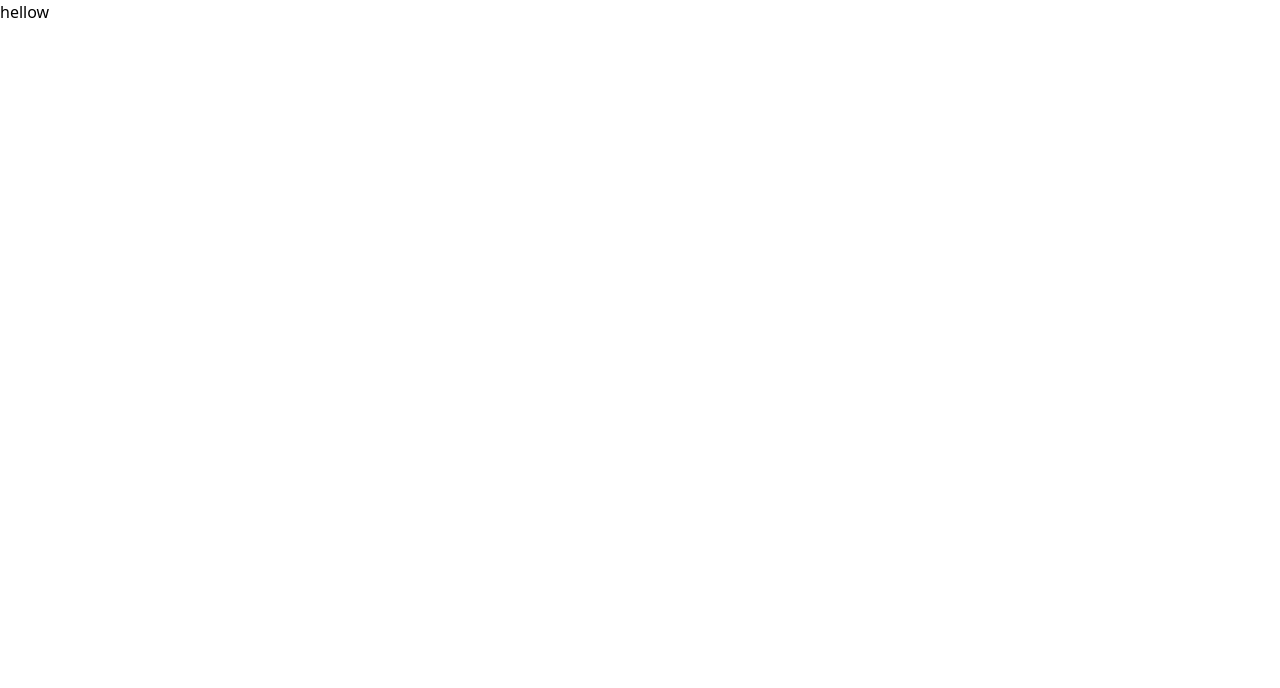
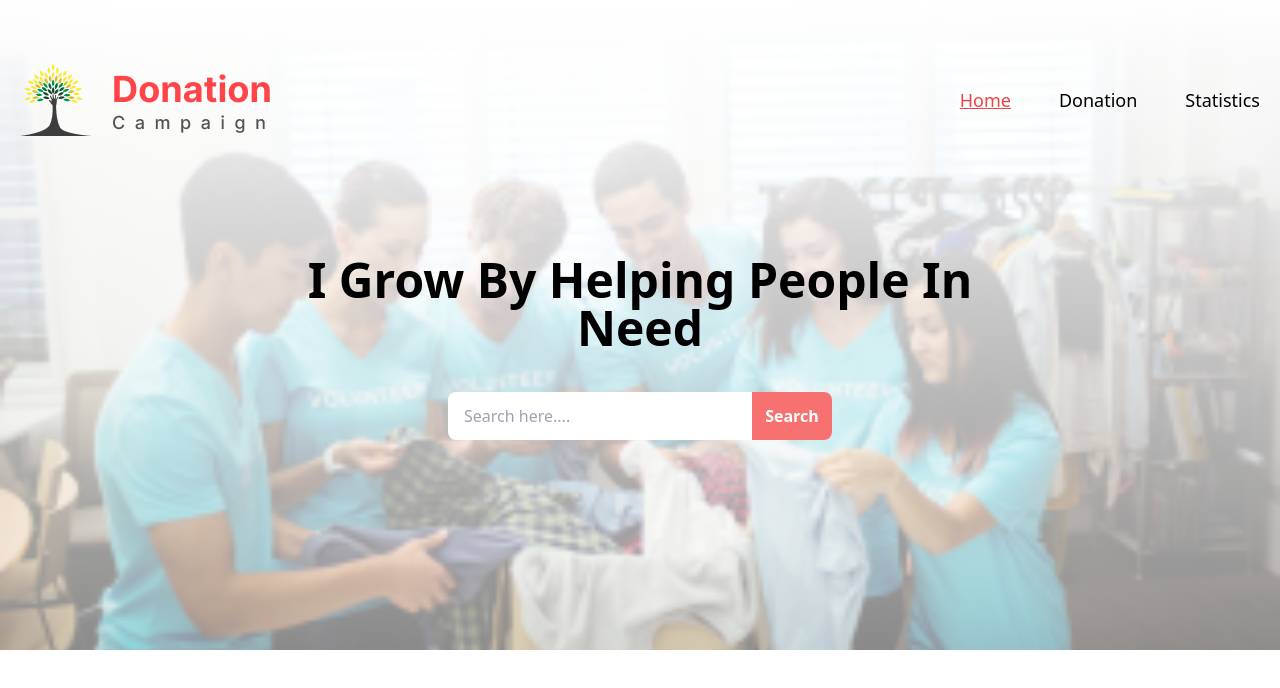
Before and after one commit to Imranhasanrimon/donation-campaign, a website built with Vite: page index.html in a window 1280 px wide. Built offline with nearby package versions, Linux system fonts and the light colour scheme.

Commit message:
header section is done

```diff
--- a/assets/styles/tailwind.css
+++ b/assets/styles/tailwind.css
@@ -1,3 +1,10 @@
 @tailwind base;
 @tailwind components;
 @tailwind utilities;
+
+header {
+    background: linear-gradient(rgba(255, 255, 255), rgba(255, 255, 255, 0.5)), url(../images/Clothing.png);
+    background-repeat: no-repeat;
+    background-position: center;
+    background-size: cover;
+}
--- a/index.html
+++ b/index.html
@@ -10,7 +10,24 @@
 </head>
 
 <body>
-    <h1>hellow</h1>
+    <header class="px-5 pt-16">
+        <nav class="max-w-7xl mx-auto flex items-center justify-between">
+            <img src="./assets/images/Logo.png" alt="">
+            <ul class="hidden md:flex items-center gap-12 text-lg">
+                <li><a class="text-red-500 underline" href="">Home</a></li>
+                <li><a href="">Donation</a></li>
+                <li><a href="">Statistics</a></li>
+            </ul>
+        </nav>
+        <div class="text-center max-w-3xl  mx-auto mt-[120px] pb-[210px]">
+            <h1 class="text-3xl md:text-5xl font-bold">I Grow By Helping People In Need</h1>
+            <div class="w-[50%] min-w-60 h-12 mx-auto mt-10 relative">
+                <input class="w-full h-full rounded-lg pl-4" type="search" placeholder="Search here...." name="" id="">
+                <button
+                    class="bg-red-400 text-white font-semibold h-full w-20 rounded-r-lg absolute right-0">Search</button>
+            </div>
+        </div>
+    </header>
 
 </body>
 
```
